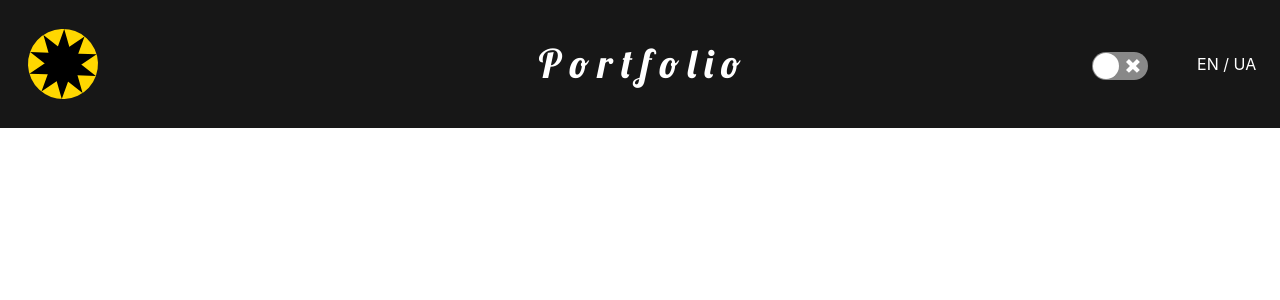
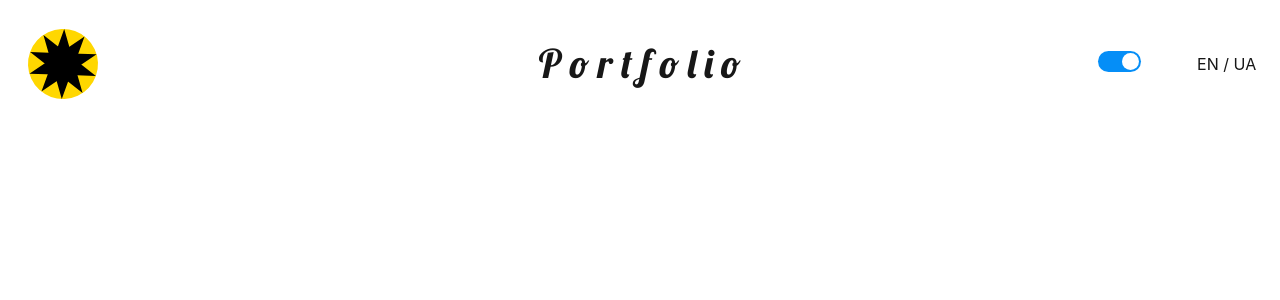
Before and after one commit to artemigla/portfolio, a React (Create React App) app: page / in a window 1280 px wide. Both pictures are taken after a click on the element 1119 px from the left and 66 px from the top of the page. Shown: the top 300 px of the page. Built offline with nearby package versions, Linux system fonts and the light colour scheme.

Commit message:
feat: Added a switch for the dark theme of the site

```diff
--- a/package.json
+++ b/package.json
@@ -45,6 +45,7 @@
     ]
   },
   "devDependencies": {
+    "eslint-config-prettier": "^9.1.0",
     "react-switch": "^7.0.0",
     "tailwindcss": "^3.4.13"
   }
--- a/src/components/header/Header.tsx
+++ b/src/components/header/Header.tsx
@@ -1,33 +1,33 @@
-import { useState } from 'react';
-import ToggleSwitch from 'react-switch';
+import { useContext } from 'react';
+import style from './style.module.css';
+import { ThemeContext } from '../../context/ThemeContext';
+import { ThemeToggle } from '../themeToggle/ThemeToggle';
 
 export const Header = () => {
 
-  const [theme, setTheme] = useState<string>("ligth");
-
-  const toggleTheme = () => setTheme((curr: string) => (curr === "ligth" ? "dark" : "ligth"));
+  const { darkTheme } = useContext(ThemeContext);
 
   return (
-    <header className='grid grid-cols-3 h-32 w-full bg-[#171717]'>
-      <div className="relative flex items-center">
-        <svg className='flex overflow-visible rotate-[110deg] ml-7' width="70" height="70" viewBox="0 0 100 100" fill="none" xmlns="http://www.w3.org/2000/svg">
+    <header className={`${style.container} ${darkTheme ? "light-theme" : "dark-theme"}`}>
+      <div className={style.leftblock}>
+        <svg className={style.logosvg} width="70" height="70" viewBox="0 0 100 100" fill="none" xmlns="http://www.w3.org/2000/svg">
           <g>
             <circle id='text' cx="50" cy="50" r="50" fill="gold" />
-            <text fill='white'>
-              <textPath href='#text' className='text-red-700 text-[28px] font-bold'>Front - end Developer</textPath>
+            <text fill={`${darkTheme ? "light-theme" : "dark-theme"}`}>
+              <textPath href='#text' className={style.logotext}>Front - end Developer</textPath>
             </text>
           </g>
           <path d="M50 0L61.2257 34.5491H97.5528L68.1636 55.9017L79.3893 90.4509L50 69.0983L20.6107 90.4509L31.8364 55.9017L2.44717 34.5491H38.7743L50 0Z" fill="black" />
           <path d="M50 100L38.7743 65.4509H2.44717L31.8364 44.0983L20.6107 9.54915L50 30.9017L79.3893 9.54915L68.1636 44.0983L97.5528 65.4509H61.2257L50 100Z" fill="black" />
         </svg>
       </div>
-      <div className="inline-block m-auto text-white font-lobster scale-110 text-[36px]">P o r t f o l i o</div>
-      <div className="flex justify-center items-center">
-        <div className="grid grid-cols-2 h-16 w-[50%] ml-auto">
+      <div className={`${darkTheme ? "light-theme" : "dark-theme"} ${style.centerblock}`}>P o r t f o l i o</div>
+      <div className={style.rightblock}>
+        <div className={style.rightcontent}>
           <div className='relative m-auto'>
-            <ToggleSwitch className='mt-[10px]' onChange={toggleTheme} checked={theme === "ligth"} />
+            <ThemeToggle />
           </div>
-          <div className="text-white m-auto ">EN / UA</div>
+          <div className={`${darkTheme ? "light-theme" : "dark-theme"} m-auto`}>EN / UA</div>
         </div>
       </div>
     </header>
--- /dev/null
+++ b/src/components/header/style.module.css
@@ -0,0 +1,27 @@
+.container {
+    @apply grid grid-cols-3 h-32 w-full
+}
+
+.leftblock {
+    @apply relative flex items-center
+}
+
+.logosvg {
+    @apply flex overflow-visible rotate-[110deg] ml-7
+}
+
+.logotext {
+    @apply text-[28px] font-bold dark:text-white
+}
+
+.centerblock {
+    @apply inline-block m-auto font-lobster scale-110 text-[36px]
+}
+
+.rightblock {
+    @apply flex justify-center items-center
+}
+
+.rightcontent {
+    @apply grid grid-cols-2 h-16 w-[50%] ml-auto
+}
--- /dev/null
+++ b/src/components/themeToggle/ThemeToggle.tsx
@@ -0,0 +1,23 @@
+import { useContext } from "react";
+import { ThemeContext } from "../../context/ThemeContext";
+import ToggleSwitch from 'react-switch';
+
+export const ThemeToggle = () => {
+  const { darkTheme, toggleTheme } = useContext(ThemeContext);
+
+  return (
+    <>
+      <ToggleSwitch
+        height={21}
+        width={43}
+        onChange={toggleTheme}
+        checked={darkTheme}
+        offColor="#058ef7"
+        onColor="#058ef7"
+        handleDiameter={17}
+        uncheckedIcon={false}
+        checkedIcon={false}
+      />
+    </>
+  );
+};
--- /dev/null
+++ b/src/context/ThemeContext.tsx
@@ -0,0 +1,20 @@
+import React, { createContext, useState } from 'react';
+import { Props } from '../types/types';
+
+const ThemeContext = createContext<any>(false);
+
+const ThemeProvider: React.FC<Props> = ({ children }) => {
+  const [darkTheme, setDarkTheme] = useState<boolean>(false);
+
+    const toggleTheme = () => {
+      setDarkTheme((prevTheme) => !prevTheme);
+    };
+
+    return (
+      <ThemeContext.Provider value={{ darkTheme, toggleTheme }}>
+        {children}
+      </ThemeContext.Provider>
+   );
+};
+
+export { ThemeProvider, ThemeContext };
--- a/src/index.css
+++ b/src/index.css
@@ -15,6 +15,16 @@
   src: local("Lobster"), url("./fonts/Lobster.ttf") format("truetype");
 }
 
+.dark-theme {
+  background-color: #171717;
+  color: #fff;
+}
+
+.light-theme {
+  background-color: #fff;
+  color: #171717;
+}
+
 body {
   margin: 0;
   font-family: -apple-system, BlinkMacSystemFont, 'Segoe UI', 'Roboto', 'Oxygen',
--- a/src/index.tsx
+++ b/src/index.tsx
@@ -1,10 +1,13 @@
 import ReactDOM from 'react-dom/client';
 import './index.css';
 import { App } from './App';
+import { ThemeProvider } from './context/ThemeContext';
 
 const root = ReactDOM.createRoot(
   document.getElementById('root') as HTMLElement
 );
 root.render(
-  <App />
+  <ThemeProvider>
+    <App />
+  </ThemeProvider>
 );
--- /dev/null
+++ b/src/types/types.tsx
@@ -0,0 +1,8 @@
+// export type ThemeContextType = {
+//     themes?: "light-theme" | "dark-theme",
+//     darkTheme?: boolean,
+//     setDarkTheme?: () => void
+// };
+export type Props = {
+    children?: React.ReactNode
+}
--- a/tailwind.config.js
+++ b/tailwind.config.js
@@ -7,7 +7,10 @@ module.exports = {
     fontFamily: {
       lobster: ['lobster']
     },
-    extend: {},
+    extend: [
+      'plugin:react/recommended',
+      'plugin:@typescript-eslint/recommended',
+    ],
   },
   plugins: [],
 }
```
Also changed, not shown: 1 other file (tests, documents, lock files or other folders).
